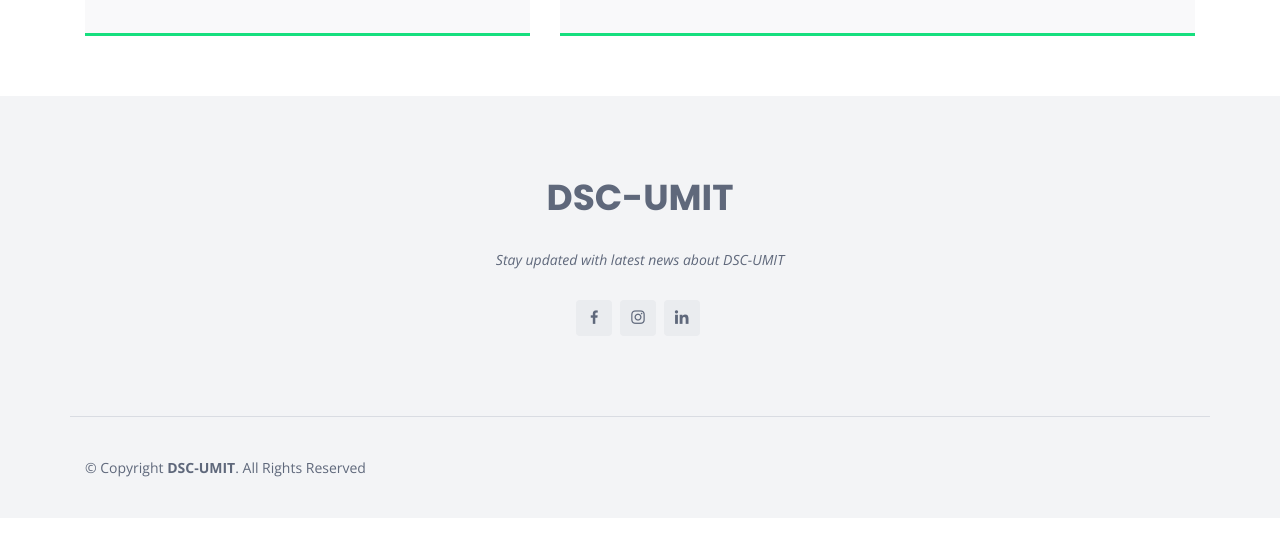
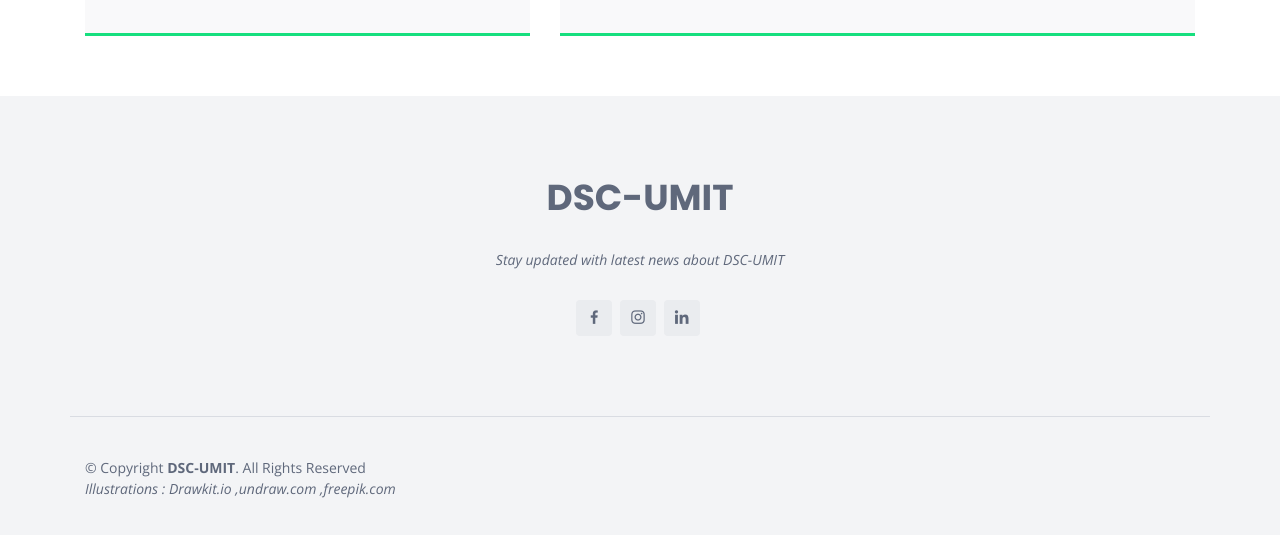
Before and after one commit to sakshigrover-1998/dsc-umit-website, a plain HTML site: page index.html in a window 1280 px wide. Shown: the part 4556-5091 px from the top of the page. Drawn offline with nearby package versions, Linux system fonts and the light colour scheme.

Commit message:
Update index.html

```diff
--- a/index.html
+++ b/index.html
@@ -794,6 +794,7 @@
     <div class="container footer-bottom clearfix">
       <div class="copyright">
         &copy; Copyright <strong><span>DSC-UMIT</span></strong>. All Rights Reserved
+        <p class="font-italic">Illustrations : Drawkit.io ,undraw.com ,freepik.com</p>
       </div>
       <div class="credits">
         <!-- All the links in the footer should remain intact. -->
```
